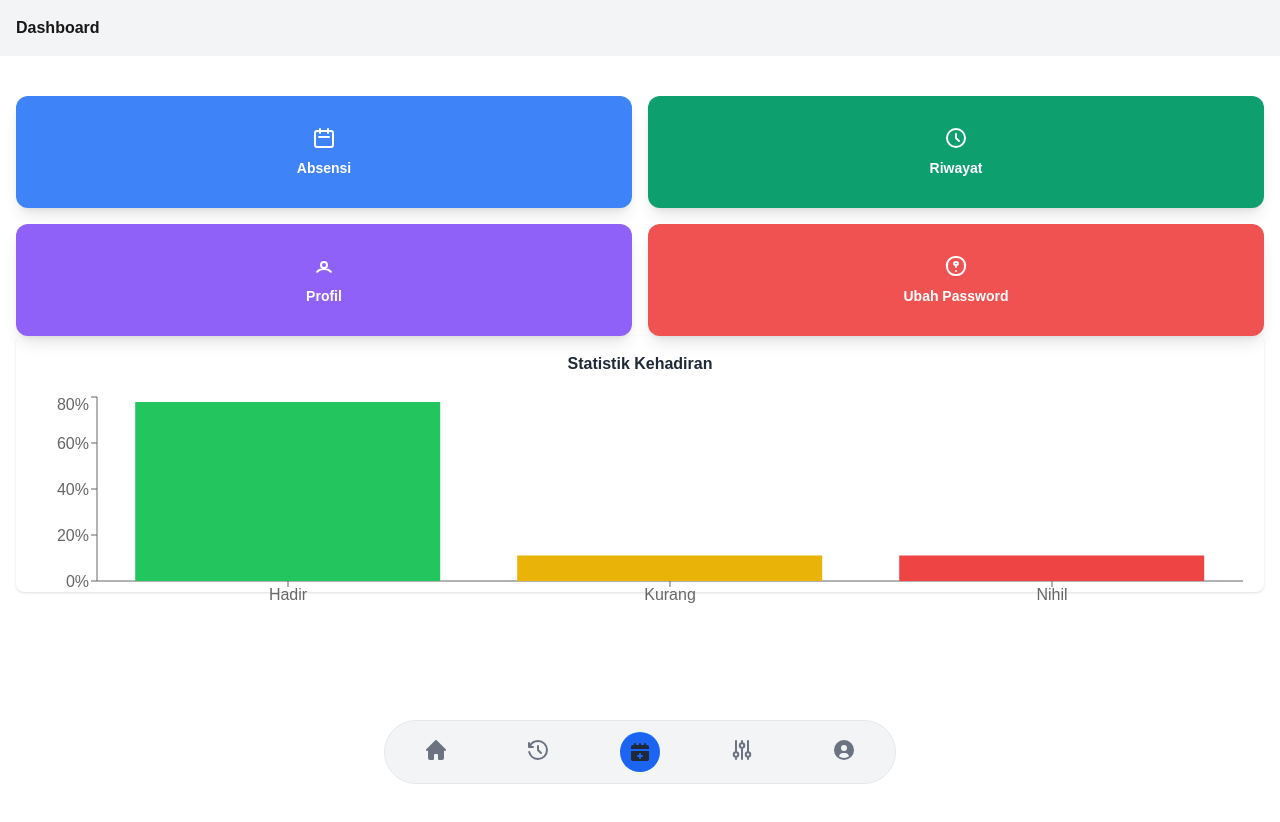
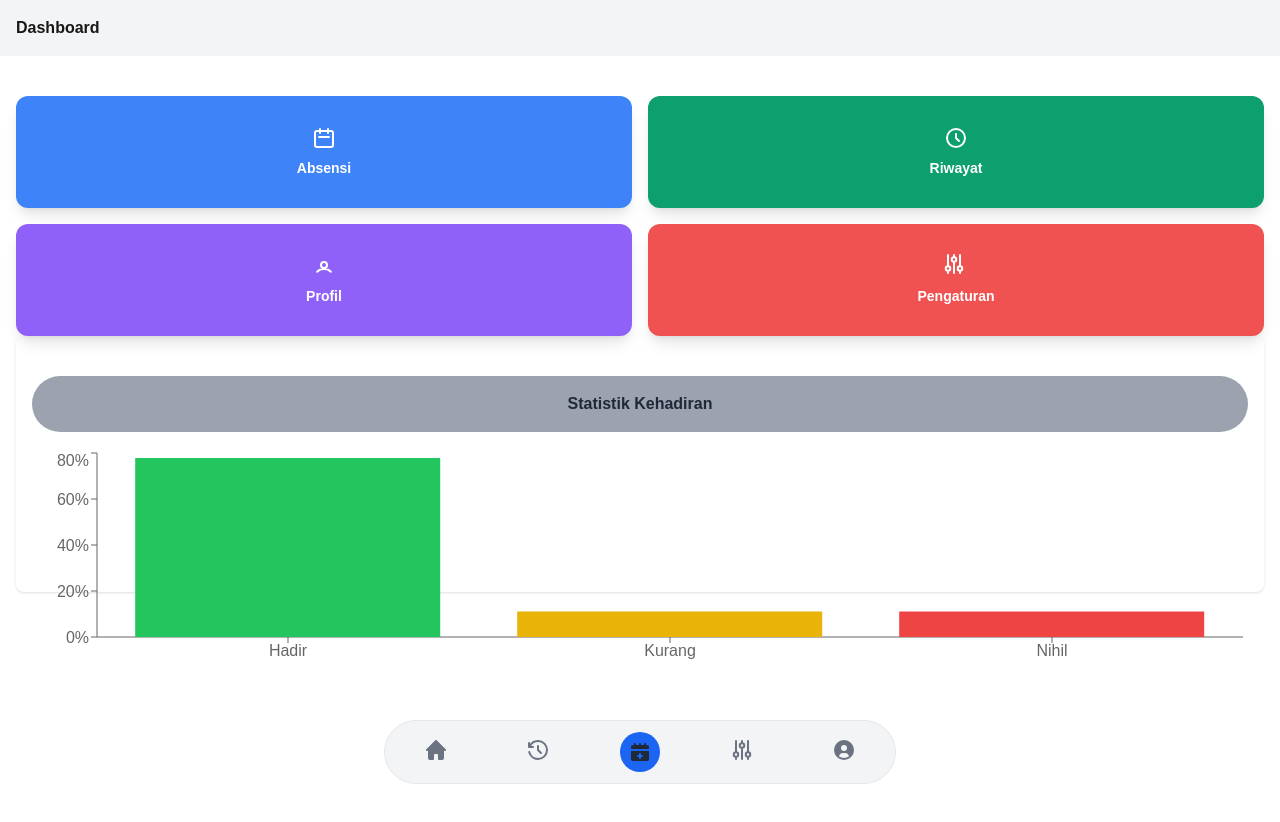
Before and after one commit to Nazarnazz/hrms-ui, a Next.js app: page /user/dashboard in a window 1280 px wide. Shown: the top 822 px of the page. Built offline with nearby package versions, Linux system fonts and the light colour scheme.

Commit message:
jam pulang, sibuk desain

```diff
--- a/src/app/user/dashboard/page.js
+++ b/src/app/user/dashboard/page.js
@@ -71,18 +71,19 @@ export default function Dashboard() {
       color: "bg-purple-500",
     },
     {
-      name: "Ubah Password",
+      name: "Pengaturan",
       icon: (
         <svg className="w-6 h-6 text-white" fill="none" stroke="currentColor" viewBox="0 0 24 24">
           <path
+            stroke="currentColor"
             strokeLinecap="round"
             strokeLinejoin="round"
             strokeWidth="2"
-            d="M12 11c1.105 0 2-.672 2-1.5S13.105 8 12 8s-2 .672-2 1.5S10.895 11 12 11zM12 11v2m0 4h.01M12 17v.01M21 12.5A8.38 8.38 0 0112 21a8.38 8.38 0 01-9-8.5A8.38 8.38 0 0112 3a8.38 8.38 0 019 9.5z"
+            d="M4 12.25V1m0 11.25a2.25 2.25 0 0 0 0 4.5m0-4.5a2.25 2.25 0 0 1 0 4.5M4 19v-2.25m6-13.5V1m0 2.25a2.25 2.25 0 0 0 0 4.5m0-4.5a2.25 2.25 0 0 1 0 4.5M10 19V7.75m6 4.5V1m0 11.25a2.25 2.25 0 1 0 0 4.5 2.25 2.25 0 0 0 0-4.5ZM16 19v-2"
           />
         </svg>
       ),
-      onClick: () => router.push("/user/ubah-password"),
+      onClick: () => router.push("/user/pengaturan"),
       color: "bg-red-500",
     },
   ];
@@ -100,7 +101,7 @@ export default function Dashboard() {
           ))}
         </div>
         <div className="w-full h-64 p-4 rounded-lg shadow">
-          <h2 className="text-center font-semibold mb-4 text-gray-800 dark:text-white">Statistik Kehadiran</h2>
+          <h2 className="text-center font-semibold mt-6 bg-gray-400 dark:bg-gray-600 p-4 rounded-full mb-4 text-gray-800 dark:text-white">Statistik Kehadiran</h2>
           <ResponsiveContainer width="100%" height="100%">
             <BarChart data={data}>
               <XAxis dataKey="name" />
```
